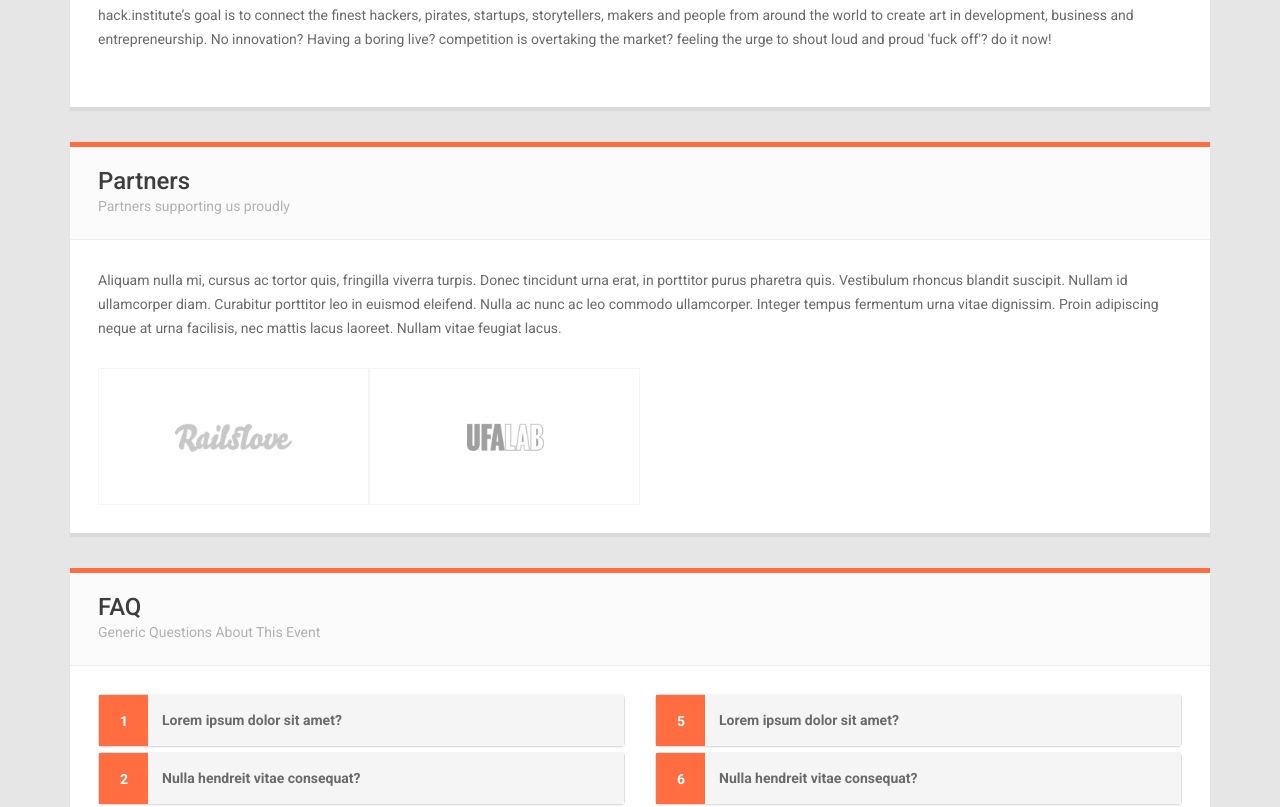
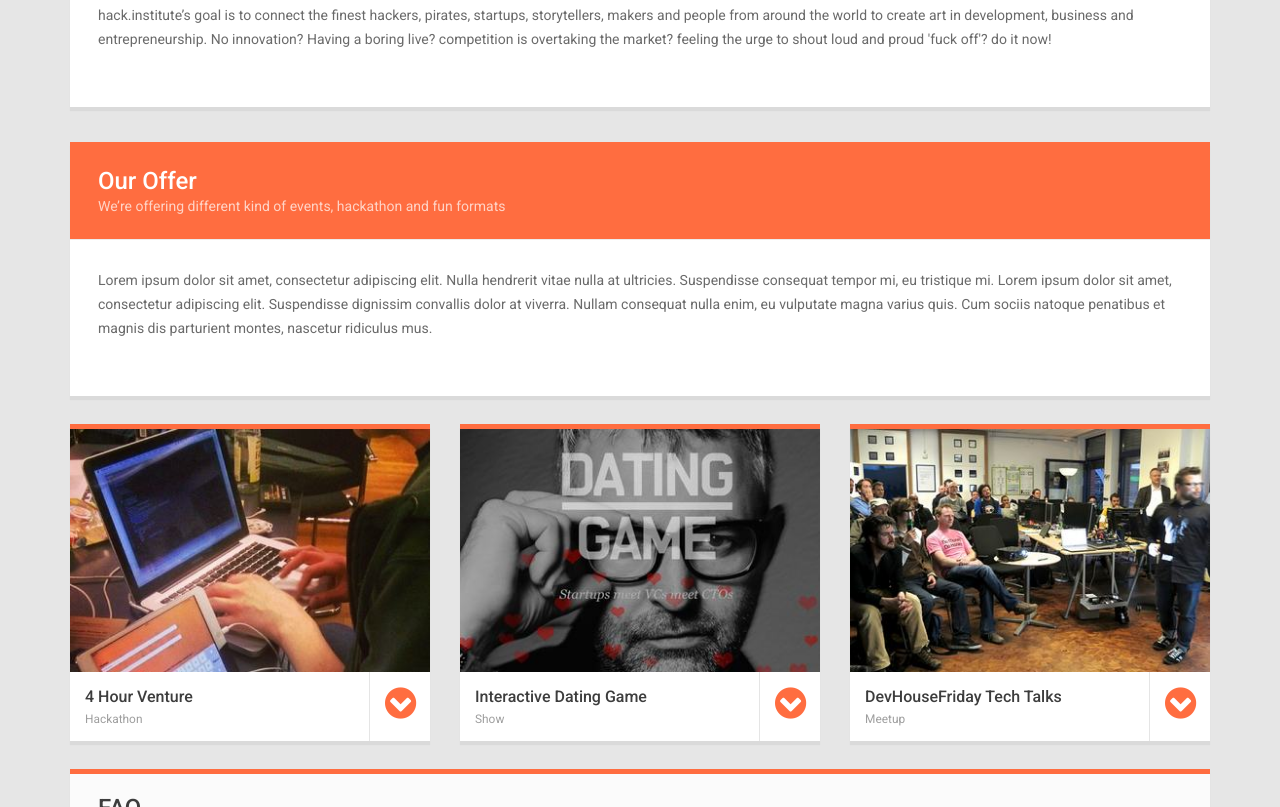
Before and after one commit to HackInstitute/HackInstitute.github.io, a plain HTML site: page index.html in a window 1280 px wide. Shown: the part 809-1616 px from the top of the page. Drawn offline with Linux system fonts and the light colour scheme; some packages are replaced by stand-ins of ours; a script that the page names is missing.

Commit message:
added our offer

```diff
--- a/index.html
+++ b/index.html
@@ -59,7 +59,7 @@
             <nav>
               <ul id="Navigation" class="list-inline collapse navbar-collapse">
                 <li><a href="#about" title="About">About</a></li>
-                <li><a href="#partners" title="Partners">Partners</a></li>
+                <li><a href="#offer" title="Our Offer">Our Offer</a></li>
                 <li><a href="#faq" title="FAQ">FAQ</a></li>
                 <li><a href="#venue" title="Our HQ">Our HQ</a></li>
                 <li><a href="#speakers" title="Speakers">Events <i class="fa fa-caret-down"></i></a>
@@ -68,11 +68,8 @@
                 		<li><a href="/events/4hv-ibeacon-hackathon-cologne/" title="Submenu 2">iBeacon Hackathon Cologne</a></li>
                 	</ul>
                 </li>
-<!--                 <li><a href="#partners" title="Partners">Partners</a></li>
-                <li><a href="#faq" title="FAQ">FAQ</a></li>
-                <li><a href="#pricing" title="Pricing">Pricing</a></li>
-                <li><a href="#venue" title="Venue">Venue</a></li>
- -->                <li><a href="#footer" title="Subscribe to Our Newsletter">Subscribe</a></li>
+                <li><a href="#partners" title="Partners">Partners</a></li>
+                <li><a href="#footer" title="Subscribe to Our Newsletter">Subscribe</a></li>
               </ul>
             </nav>
           </div>
@@ -126,33 +123,83 @@
   </div>
 </section>
 <!--END-INTRO-BOX-->
-<!--BEGIN-PARTNERS-->
-<section id="partners" class="page-block">
+<!--BEGIN-SPEAKERS-->
+<section id="offer" class="">
   <div class="container">
-    <div class="section">
-      <header class="page-head">
-        <h2>Partners</h2>
-        <p class="text-muted">Partners supporting us proudly</p>
+    <div class="section clearfix bottom-margin">
+      <header class="page-head colored clearfix">
+        <h2>Our Offer</h2>
+        <p class="text-muted">We’re offering different kind of events, hackathon and fun formats </p>
       </header>
       <article>
-        <p>Aliquam nulla mi, cursus ac tortor quis, fringilla viverra turpis. Donec tincidunt urna erat, in porttitor purus pharetra quis. Vestibulum rhoncus blandit suscipit.
-          Nullam id ullamcorper diam. Curabitur porttitor leo in euismod eleifend. Nulla ac nunc ac leo commodo ullamcorper. Integer tempus fermentum urna vitae dignissim.
-          Proin adipiscing neque at urna facilisis, nec mattis lacus laoreet. Nullam vitae feugiat lacus.</p>
+        <p>Lorem ipsum dolor sit amet, consectetur adipiscing elit. Nulla hendrerit vitae nulla at ultricies. Suspendisse consequat tempor mi, eu tristique mi.
+          Lorem ipsum dolor sit amet, consectetur adipiscing elit. Suspendisse dignissim convallis dolor at viverra. Nullam consequat nulla enim, eu vulputate magna varius quis.
+          Cum sociis natoque penatibus et magnis dis parturient montes, nascetur ridiculus mus. </p>
       </article>
-      <div class="partner clearfix">
-      	<a href="http://railslove.com" title="Railslove"> <img class="img-responsive" src="img/partners/railslove.png" alt="Railslove" /> </a>
-        <a href="http://ufa-lab.com" title="UFA LAB"> <img class="img-responsive" src="img/partners/ufalab.png" alt="UFA LAB" /> </a>
-<!--         <a href="#" title="Partner Brand"> <img class="img-responsive" src="img/partners/3.png" alt="Partner Brand" /> </a>
-        <a href="#" title="Partner Brand"> <img class="img-responsive" src="img/partners/4.png" alt="Partner Brand" /> </a>
-        <a href="#" title="Partner Brand"> <img class="img-responsive" src="img/partners/1.png" alt="Partner Brand" /> </a>
-        <a href="#" title="Partner Brand"> <img class="img-responsive" src="img/partners/2.png" alt="Partner Brand" /> </a>
-        <a href="#" title="Partner Brand"> <img class="img-responsive" src="img/partners/3.png" alt="Partner Brand" /> </a>
-        <a href="#" title="Partner Brand"> <img class="img-responsive" src="img/partners/4.png" alt="Partner Brand" /> </a> -->
+    </div>
+    <div class="row clearfix speaker-grid">
+
+      <div class="col-md-4 col-sm-6 col-xs-6">
+        <div class="section no-padding">
+          <figure>
+            <img src="img/speakers/4hv.jpg" alt="4 Hour Venture" class="img-responsive" />
+            <figcaption class="speaker-info">
+              Lorem ipsum dolor sit amet, consectetur adipiscing elit. Nulla hendrerit vitae nulla at ultricies. Suspendisse consequat tempor mi, eu tristique mi. Lorem ipsum dolor sit amet, consectetur adipiscing elit. Suspendisse dignissim convallis dolor at viverra.
+            </figcaption>
+          </figure>
+          <div class="speaker clearfix">
+            <div class="col-md-10 col-sm-9 col-xs-9">
+              <h6>4 Hour Venture</h6>
+              <p>Hackathon</p>
+            </div>
+            <div class="col-md-2 col-sm-3 col-xs-3 readIcon"> <i class="fa fa-chevron-circle-down"></i> </div>
+          </div>
+        </div>
       </div>
+      <!--end-col-md-4-->
+
+      <div class="col-md-4 col-sm-6 col-xs-6">
+        <div class="section no-padding">
+          <figure>
+            <img src="img/speakers/datinggame.jpg" alt="Interactive Dating Game" class="img-responsive" />
+            <figcaption class="speaker-info">
+              Lorem ipsum dolor sit amet, consectetur adipiscing elit. Nulla hendrerit vitae nulla at ultricies. Suspendisse consequat tempor mi, eu tristique mi. Lorem ipsum dolor sit amet, consectetur adipiscing elit. Suspendisse dignissim convallis dolor at viverra.
+            </figcaption>
+          </figure>
+          <div class="speaker clearfix">
+            <div class="col-md-10 col-sm-9 col-xs-9">
+              <h6>Interactive Dating Game</h6>
+              <p>Show</p>
+            </div>
+            <div class="col-md-2 col-sm-3 col-xs-3 readIcon"> <i class="fa fa-chevron-circle-down"></i> </div>
+          </div>
+        </div>
+      </div>
+      <!--end-col-md-4-->
+
+      <div class="col-md-4 col-sm-6 col-xs-6">
+        <div class="section no-padding">
+          <figure>
+            <img src="img/speakers/dhf.jpg" alt="DevHouseFriday Tech Talks" class="img-responsive" />
+            <figcaption class="speaker-info">
+              Lorem ipsum dolor sit amet, consectetur adipiscing elit. Nulla hendrerit vitae nulla at ultricies. Suspendisse consequat tempor mi, eu tristique mi. Lorem ipsum dolor sit amet, consectetur adipiscing elit. Suspendisse dignissim convallis dolor at viverra.
+            </figcaption>
+          </figure>
+          <div class="speaker clearfix">
+            <div class="col-md-10 col-sm-9 col-xs-9">
+              <h6>DevHouseFriday Tech Talks</h6>
+              <p>Meetup</p>
+            </div>
+            <div class="col-md-2 col-sm-3 col-xs-3 readIcon"> <i class="fa fa-chevron-circle-down"></i> </div>
+          </div>
+        </div>
+      </div>
+      <!--end-col-md-4-->
     </div>
+    <!--end-row-->
   </div>
 </section>
-<!--END-PARTNERS-->
+<!--END-SPEAKERS-->
 
 <!--BEGIN-FAQ-->
 <section id="faq" class="page-block">
@@ -370,7 +417,33 @@
   </div>
 </section>
 <!--END-VENUE-->
-
+<!--BEGIN-PARTNERS-->
+<section id="partners" class="page-block">
+  <div class="container">
+    <div class="section">
+      <header class="page-head">
+        <h2>Partners</h2>
+        <p class="text-muted">Partners supporting us proudly</p>
+      </header>
+      <article>
+        <p>Aliquam nulla mi, cursus ac tortor quis, fringilla viverra turpis. Donec tincidunt urna erat, in porttitor purus pharetra quis. Vestibulum rhoncus blandit suscipit.
+          Nullam id ullamcorper diam. Curabitur porttitor leo in euismod eleifend. Nulla ac nunc ac leo commodo ullamcorper. Integer tempus fermentum urna vitae dignissim.
+          Proin adipiscing neque at urna facilisis, nec mattis lacus laoreet. Nullam vitae feugiat lacus.</p>
+      </article>
+      <div class="partner clearfix">
+        <a href="http://railslove.com" title="Railslove"> <img class="img-responsive" src="img/partners/railslove.png" alt="Railslove" /> </a>
+        <a href="http://ufa-lab.com" title="UFA LAB"> <img class="img-responsive" src="img/partners/ufalab.png" alt="UFA LAB" /> </a>
+<!--         <a href="#" title="Partner Brand"> <img class="img-responsive" src="img/partners/3.png" alt="Partner Brand" /> </a>
+        <a href="#" title="Partner Brand"> <img class="img-responsive" src="img/partners/4.png" alt="Partner Brand" /> </a>
+        <a href="#" title="Partner Brand"> <img class="img-responsive" src="img/partners/1.png" alt="Partner Brand" /> </a>
+        <a href="#" title="Partner Brand"> <img class="img-responsive" src="img/partners/2.png" alt="Partner Brand" /> </a>
+        <a href="#" title="Partner Brand"> <img class="img-responsive" src="img/partners/3.png" alt="Partner Brand" /> </a>
+        <a href="#" title="Partner Brand"> <img class="img-responsive" src="img/partners/4.png" alt="Partner Brand" /> </a> -->
+      </div>
+    </div>
+  </div>
+</section>
+<!--END-PARTNERS-->
 <!--BEGIN-FOOTER-->
 <footer id="footer" class="page-block">
   <div class="container">
```
Also changed, not shown: img/speakers/4hv.jpg (added), img/speakers/datinggame.jpg (added), img/speakers/dhf.jpg (added), img/speakers/speaker1.jpg (deleted), img/speakers/speaker2.jpg (deleted), img/speakers/speaker3.jpg (deleted).
